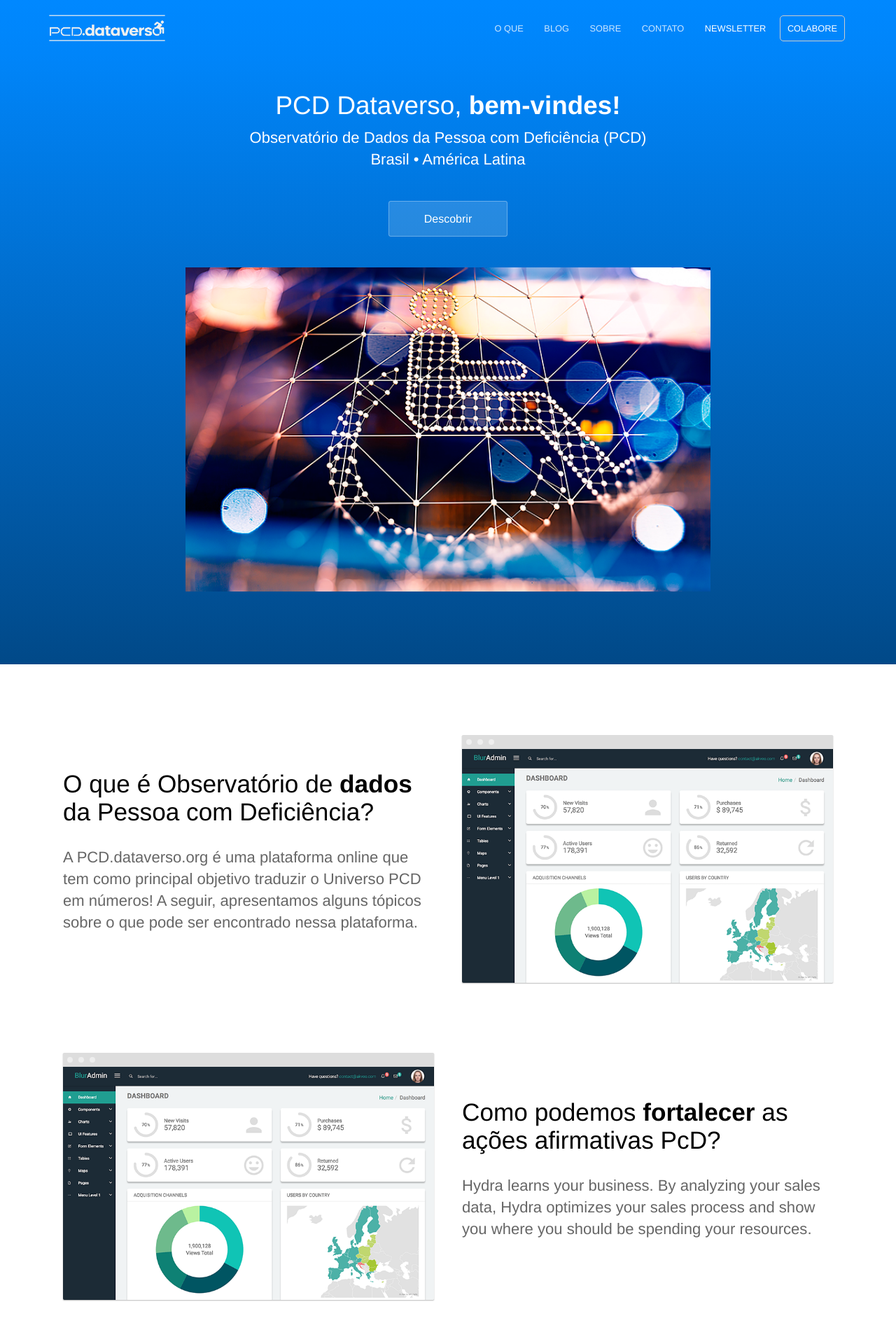
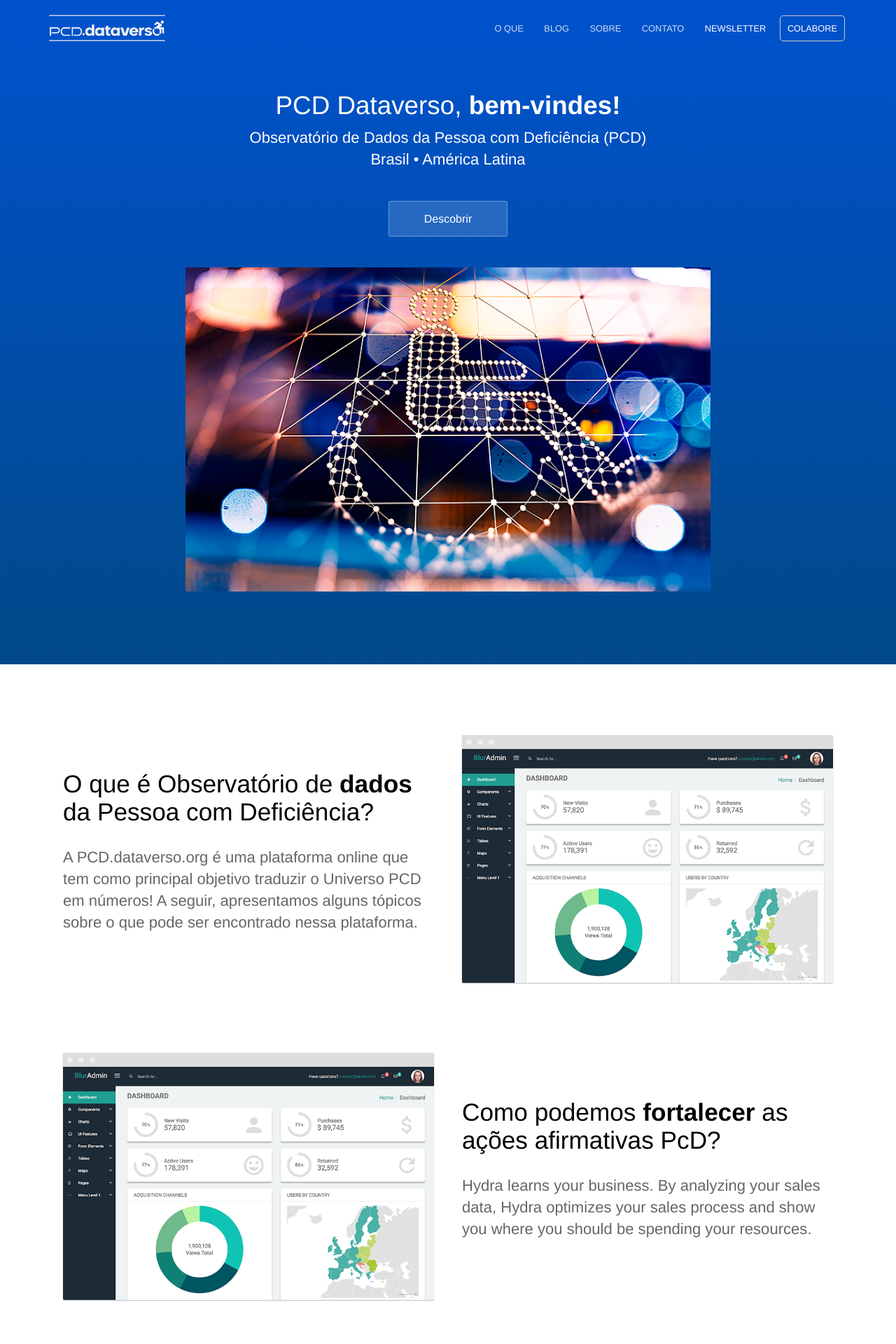
Before and after one commit to jornalistainclusivo/pcd.dataverso.org, a Jekyll site: the page built from index.html, in a window 1280 px wide. Shown: the top 1920 px of the page at 70% size. Built offline with Jekyll 4.4.1, drawn with Linux system fonts in a browser that asks for light colours.

Commit message:
brand-color

```diff
--- a/_sass/variables.scss
+++ b/_sass/variables.scss
@@ -1,4 +1,4 @@
-$brand-color: #0088ff;
+$brand-color: #0052cc;
 $secondary-brand-color: #014988;
 $middle-gradient-color: mix($brand-color, $secondary-brand-color, 95%);
 
```
